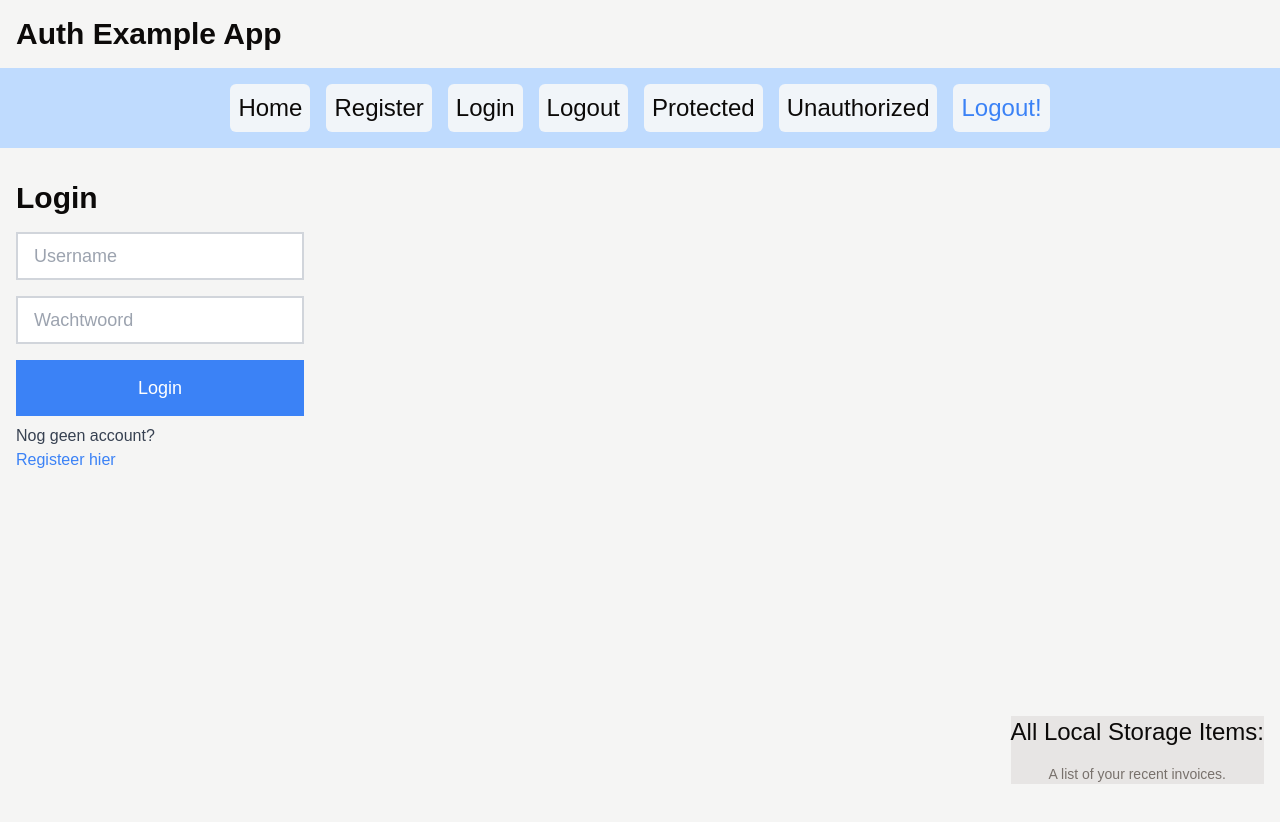
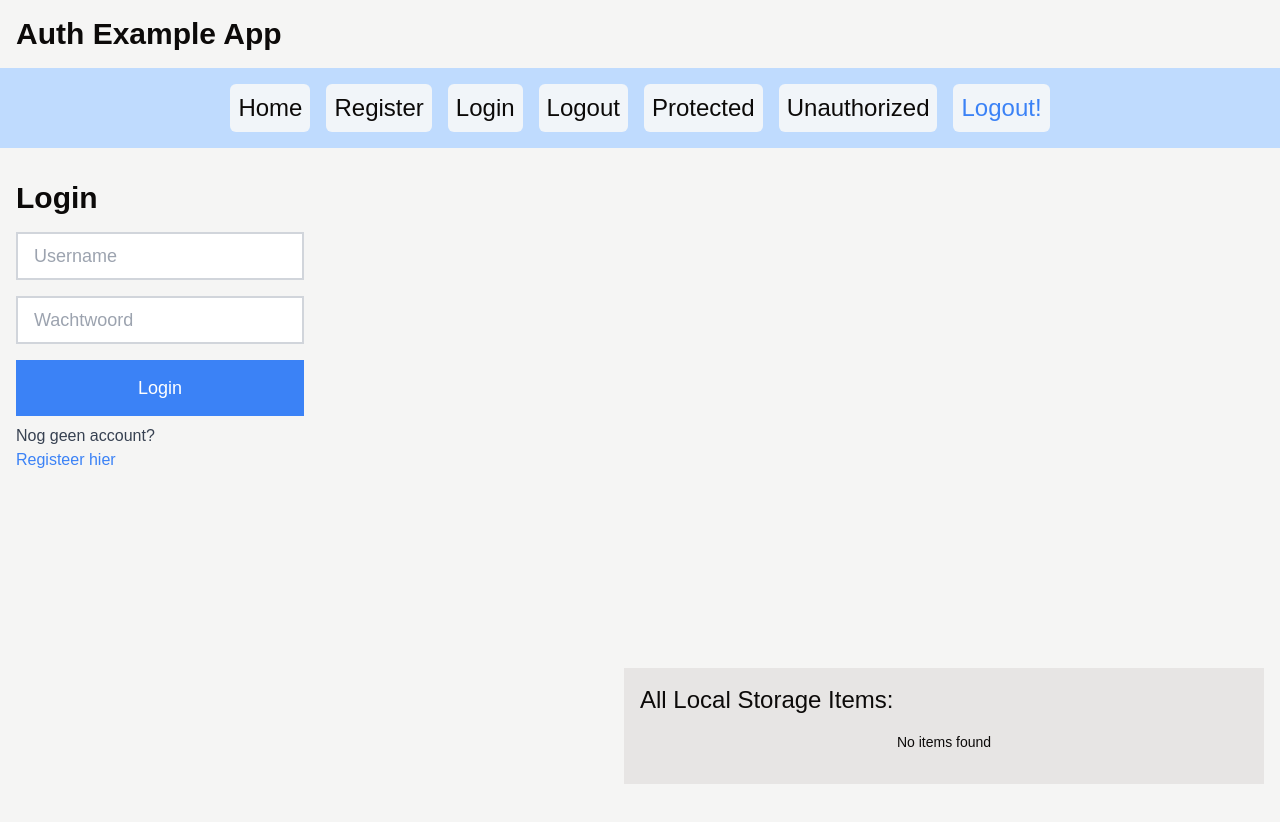
Before and after one commit to faroeq33/authexample, a React (Vite) app: page /login in a window 1280 px wide. Shown: the top 822 px of the page. Built offline with nearby package versions, Linux system fonts and the light colour scheme.

Commit message:
Forgot to add these files

```diff
--- a/src/authentication/auth-context.tsx
+++ b/src/authentication/auth-context.tsx
@@ -2,6 +2,7 @@ import { createContext } from "react";
 import { getAuthHelperMethods } from "./utils/auth-helper";
 
 export type AuthContextType = ReturnType<typeof getAuthHelperMethods>; // This way i don't have to rename the type when changing the any function in AuthContextValues
+
 export const AuthContext = createContext<AuthContextType | undefined>(
   undefined
 );
--- a/src/authentication/authhooks/useRequireAuth.ts
+++ b/src/authentication/authhooks/useRequireAuth.ts
@@ -25,7 +25,7 @@ function useRequireAuth(redirectUrl = ROUTES.unauthorized.path) {
 
   useEffect(() => {
     const expiresIn = authHandler.getAuthExpiresIn();
-    const tokenExpired = isTokenExpired(expiresIn);
+    const tokenExpired = isTokenExpired(expiresIn.toString());
 
     const token = authHandler.getAuthToken();
 
--- a/src/authentication/tokenmonitor/TokenMonitor.tsx
+++ b/src/authentication/tokenmonitor/TokenMonitor.tsx
@@ -1,7 +1,6 @@
 import {
   Table,
   TableBody,
-  TableCaption,
   TableCell,
   TableHead,
   TableRow,
@@ -11,7 +10,7 @@ import getAllLocalStorageItems from "./getAllLocalStorageItems";
 function TokenMonitor() {
   const allItems = getAllLocalStorageItems();
   return (
-    <div className="fixed bottom-4 right-4 bg-stone-200">
+    <div className="fixed w-1/2 p-4 bottom-4 right-4 bg-stone-200 border-rou">
       <div>
         <div>
           <span className="w-full text-2xl text-right">
@@ -19,15 +18,25 @@ function TokenMonitor() {
           </span>
         </div>
         <Table>
-          <TableCaption>A list of your recent invoices.</TableCaption>
-
           <TableBody>
-            {allItems.map((item) => (
-              <TableRow key={item.key}>
-                <TableHead className="font-bold">{item.key}</TableHead>
-                <TableCell className="text-right">{item.value}</TableCell>
+            {allItems.length > 0 ? (
+              allItems.map((item) => (
+                <TableRow key={item.key}>
+                  <TableHead className="font-bold capitalize">
+                    {item.key}:
+                  </TableHead>
+                  <TableCell className="truncate text-ellipsis" colSpan={1}>
+                    {item.value}
+                  </TableCell>
+                </TableRow>
+              ))
+            ) : (
+              <TableRow>
+                <TableCell colSpan={2} className="text-center">
+                  No items found
+                </TableCell>
               </TableRow>
-            ))}
+            )}
           </TableBody>
         </Table>
       </div>
```
Also changed, not shown: src/components/AuthContextValues.tsx (deleted, +0 -48 lines).
